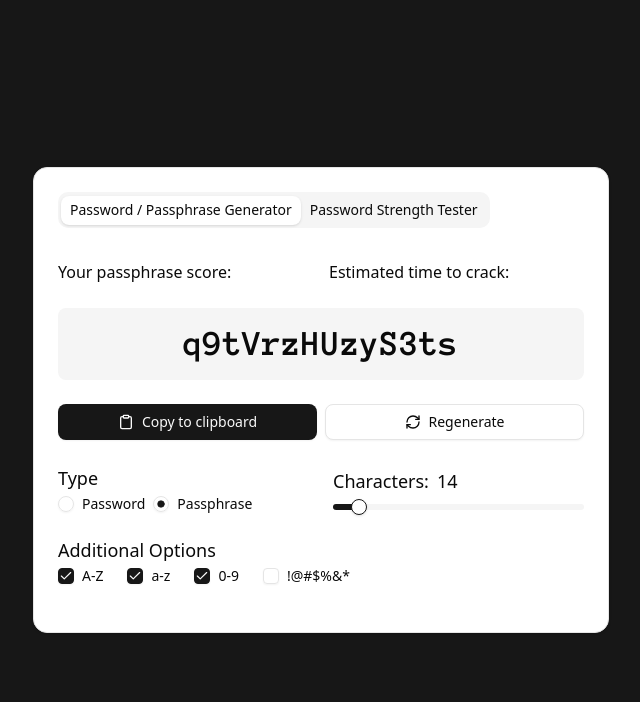
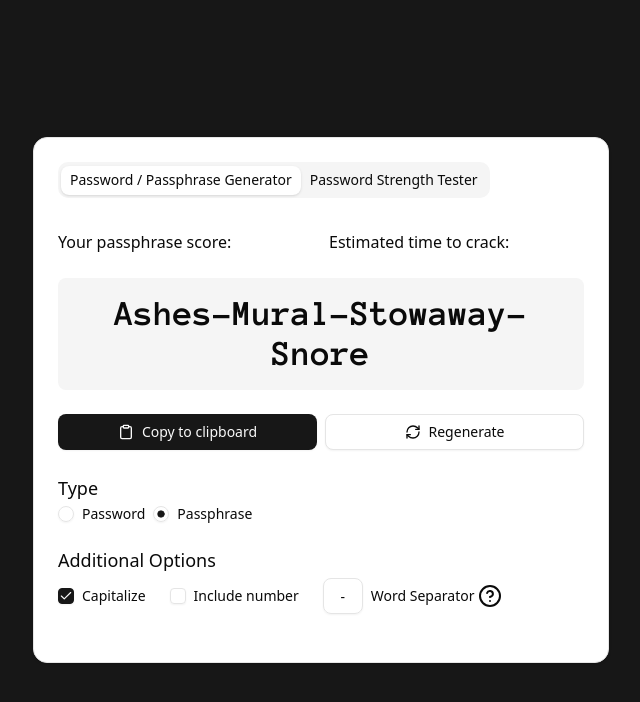
Before and after one commit to BraveHeart-tex/Password-Tools, a Next.js app: page / in a window 1280 px wide. Both pictures are taken after a click on the radio button 480 px from the left and 504 px from the top of the page. Shown: the top 702 px of the page, without its empty margins (319-959 px from the left). Built offline with nearby package versions, Linux system fonts and the light colour scheme.

Commit message:
feat: implement additional passphrase generation options

```diff
--- a/package.json
+++ b/package.json
@@ -15,6 +15,7 @@
     "@radix-ui/react-slider": "^1.2.3",
     "@radix-ui/react-slot": "^1.1.2",
     "@radix-ui/react-tabs": "^1.1.3",
+    "@radix-ui/react-tooltip": "^1.1.8",
     "class-variance-authority": "^0.7.1",
     "clsx": "^2.1.1",
     "lucide-react": "^0.487.0",
--- a/src/app/page.tsx
+++ b/src/app/page.tsx
@@ -2,18 +2,29 @@
 import { Button } from '@/components/ui/button';
 import { Card, CardContent } from '@/components/ui/card';
 import { Checkbox } from '@/components/ui/checkbox';
+import { Input } from '@/components/ui/input';
 import { Label } from '@/components/ui/label';
 import { RadioGroup, RadioGroupItem } from '@/components/ui/radio-group';
 import { Slider } from '@/components/ui/slider';
 import { Tabs, TabsContent, TabsList, TabsTrigger } from '@/components/ui/tabs';
+import {
+  Tooltip,
+  TooltipContent,
+  TooltipProvider,
+  TooltipTrigger,
+} from '@/components/ui/tooltip';
 import {
   DEFAULT_CHARACTER_LENGTH,
   GENERATION_TYPES,
   PASSWORD_LENGTHS,
 } from '@/lib/constants';
 import { generatePassphrase, generatePassword } from '@/lib/generate';
-import type { PasswordOptions, GenerationType } from '@/lib/types';
-import { ClipboardIcon, RefreshCwIcon } from 'lucide-react';
+import type {
+  PasswordOptions,
+  GenerationType,
+  PassphraseOptions,
+} from '@/lib/types';
+import { CircleHelpIcon, ClipboardIcon, RefreshCwIcon } from 'lucide-react';
 import { useEffect, useState } from 'react';
 
 const defaultPasswordOptions: PasswordOptions = {
@@ -21,6 +32,13 @@ const defaultPasswordOptions: PasswordOptions = {
   lowercase: true,
   numbers: true,
   specialCharacters: false,
+};
+
+const defaultPassphraseOptions: PassphraseOptions = {
+  capitalize: true,
+  includeNumber: false,
+  wordSeparator: '-',
+  wordCount: 4,
 };
 
 export default function Home() {
@@ -31,6 +49,9 @@ export default function Home() {
   );
   const [passwordOptions, setPasswordOptions] = useState<PasswordOptions>(
     defaultPasswordOptions
+  );
+  const [passphraseOptions, setPassphraseOptions] = useState<PassphraseOptions>(
+    defaultPassphraseOptions
   );
   const [passwordStats, setPasswordStats] = useState({
     score: '',
@@ -49,6 +70,10 @@ export default function Home() {
     setGeneratedResult(password);
   }, []);
 
+  useEffect(() => {
+    generate();
+  }, [type, passwordOptions, characterLength, passphraseOptions]);
+
   const copyToClipboard = async () => {
     if (!generatedResult) {
       alert(
@@ -64,19 +89,29 @@ export default function Home() {
     }, 2500);
   };
 
-  const regenerate = () => {
+  function generate() {
     setGeneratedResult(
       type === GENERATION_TYPES.PASSWORD
         ? generatePassword(passwordOptions, characterLength)
-        : generatePassphrase(4, '-')
+        : generatePassphrase(passphraseOptions)
     );
-  };
+  }
 
   const handlePasswordOptionChange = (
     key: keyof PasswordOptions,
     value: PasswordOptions[keyof PasswordOptions]
   ) => {
     setPasswordOptions((prev) => ({
+      ...prev,
+      [key]: value,
+    }));
+  };
+
+  const handlePassphraseOptionChange = (
+    key: keyof PassphraseOptions,
+    value: PassphraseOptions[keyof PassphraseOptions]
+  ) => {
+    setPassphraseOptions((prev) => ({
       ...prev,
       [key]: value,
     }));
@@ -126,7 +161,7 @@ export default function Home() {
                   <ClipboardIcon />
                   {copied ? 'Copied!' : 'Copy to clipboard'}
                 </Button>
-                <Button onClick={regenerate} variant="outline">
+                <Button onClick={generate} variant="outline">
                   <RefreshCwIcon />
                   Regenerate
                 </Button>
@@ -149,6 +184,7 @@ export default function Home() {
                     </div>
                   </RadioGroup>
                 </div>
+                {type === GENERATION_TYPES.PASSWORD ? (
                   <div className="grid gap-1">
                     <Label className="text-lg">
                       Characters:
@@ -163,39 +199,84 @@ export default function Home() {
                       }}
                     />
                   </div>
+                ) : null}
               </div>
               <div className="grid gap-1">
                 <Label className="text-lg">Additional Options</Label>
                 <div className="flex items-center gap-6">
                   <div className="flex items-center gap-2">
+                    {type === GENERATION_TYPES.PASSWORD ? (
+                      <>
                         <Checkbox
-                      id="options.uppercase"
+                          id="passwordOptions.uppercase"
                           checked={passwordOptions.uppercase}
                           disabled={
-                        passwordOptions.uppercase && checkedOptionsCount === 1
+                            passwordOptions.uppercase &&
+                            checkedOptionsCount === 1
                           }
                           onCheckedChange={(checked) =>
                             handlePasswordOptionChange('uppercase', !!checked)
                           }
                         />
-                    <Label htmlFor="options.uppercase">A-Z</Label>
+                        <Label htmlFor="passwordOptions.uppercase">A-Z</Label>
+                      </>
+                    ) : (
+                      <>
+                        <Checkbox
+                          id="passphraseOptions.capitalize"
+                          checked={passphraseOptions.capitalize}
+                          onCheckedChange={(checked) =>
+                            handlePassphraseOptionChange(
+                              'capitalize',
+                              !!checked
+                            )
+                          }
+                        />
+                        <Label htmlFor="passphraseOptions.capitalize">
+                          Capitalize
+                        </Label>
+                      </>
+                    )}
                   </div>
                   <div className="flex items-center gap-2">
+                    {type === GENERATION_TYPES.PASSWORD ? (
+                      <>
                         <Checkbox
-                      id="options.lowercase"
+                          id="passwordOptions.lowercase"
                           checked={passwordOptions.lowercase}
                           disabled={
-                        passwordOptions.lowercase && checkedOptionsCount === 1
+                            passwordOptions.lowercase &&
+                            checkedOptionsCount === 1
                           }
                           onCheckedChange={(checked) =>
                             handlePasswordOptionChange('lowercase', !!checked)
                           }
                         />
-                    <Label htmlFor="options.lowercase">a-z</Label>
+                        <Label htmlFor="passwordOptions.lowercase">a-z</Label>
+                      </>
+                    ) : (
+                      <>
+                        <Checkbox
+                          id="passphraseOptions.includeNumber"
+                          checked={passphraseOptions.includeNumber}
+                          onCheckedChange={(checked) =>
+                            handlePassphraseOptionChange(
+                              'includeNumber',
+                              !!checked
+                            )
+                          }
+                        />
+                        <Label htmlFor="passphraseOptions.includeNumber">
+                          Include number
+                        </Label>
+                      </>
+                    )}
                   </div>
                   <div className="flex items-center gap-2">
+                    {type === GENERATION_TYPES.PASSWORD ? (
+                      <>
                         <Checkbox
-                      id="options.numbers"
+                          id="passwordOptions.numbers"
                           checked={passwordOptions.numbers}
                           disabled={
                             passwordOptions.numbers && checkedOptionsCount === 1
@@ -204,11 +285,47 @@ export default function Home() {
                             handlePasswordOptionChange('numbers', !!checked)
                           }
                         />
-                    <Label htmlFor="options.numbers">0-9</Label>
+                        <Label htmlFor="passwordOptions.numbers">0-9</Label>
+                      </>
+                    ) : (
+                      <>
+                        <Input
+                          id="passphraseOptions.wordSeparator"
+                          value={passphraseOptions.wordSeparator}
+                          type="text"
+                          minLength={1}
+                          maxLength={1}
+                          onChange={(event) => {
+                            handlePassphraseOptionChange(
+                              'wordSeparator',
+                              event.target.value
+                            );
+                          }}
+                          className="w-10 text-lg text-center"
+                        />
+                        <div className="flex items-center gap-1">
+                          <Label htmlFor="passphraseOptions.wordSeparator">
+                            Word Separator
+                          </Label>
+                          <TooltipProvider>
+                            <Tooltip>
+                              <TooltipTrigger>
+                                <CircleHelpIcon />
+                              </TooltipTrigger>
+                              <TooltipContent>
+                                Enter a character to separate words <br />
+                                (e.g., "+" → "word1+word2+word3").
+                              </TooltipContent>
+                            </Tooltip>
+                          </TooltipProvider>
                         </div>
+                      </>
+                    )}
+                  </div>
+                  {type === GENERATION_TYPES.PASSWORD ? (
                     <div className="flex items-center gap-2">
                       <Checkbox
-                      id="options.specialCharacters"
+                        id="passwordOptions.specialCharacters"
                         checked={passwordOptions.specialCharacters}
                         disabled={
                           passwordOptions.specialCharacters &&
@@ -221,8 +338,11 @@ export default function Home() {
                           )
                         }
                       />
-                    <Label htmlFor="options.specialCharacters">!@#$%&*</Label>
+                      <Label htmlFor="passwordOptions.specialCharacters">
+                        !@#$%&*
+                      </Label>
                     </div>
+                  ) : null}
                 </div>
               </div>
             </TabsContent>
--- /dev/null
+++ b/src/components/ui/input.tsx
@@ -0,0 +1,21 @@
+import * as React from "react"
+
+import { cn } from "@/lib/utils"
+
+function Input({ className, type, ...props }: React.ComponentProps<"input">) {
+  return (
+    <input
+      type={type}
+      data-slot="input"
+      className={cn(
+        "file:text-foreground placeholder:text-muted-foreground selection:bg-primary selection:text-primary-foreground dark:bg-input/30 border-input flex h-9 w-full min-w-0 rounded-md border bg-transparent px-3 py-1 text-base shadow-xs transition-[color,box-shadow] outline-none file:inline-flex file:h-7 file:border-0 file:bg-transparent file:text-sm file:font-medium disabled:pointer-events-none disabled:cursor-not-allowed disabled:opacity-50 md:text-sm",
+        "focus-visible:border-ring focus-visible:ring-ring/50 focus-visible:ring-[3px]",
+        "aria-invalid:ring-destructive/20 dark:aria-invalid:ring-destructive/40 aria-invalid:border-destructive",
+        className
+      )}
+      {...props}
+    />
+  )
+}
+
+export { Input }
--- /dev/null
+++ b/src/components/ui/tooltip.tsx
@@ -0,0 +1,61 @@
+"use client"
+
+import * as React from "react"
+import * as TooltipPrimitive from "@radix-ui/react-tooltip"
+
+import { cn } from "@/lib/utils"
+
+function TooltipProvider({
+  delayDuration = 0,
+  ...props
+}: React.ComponentProps<typeof TooltipPrimitive.Provider>) {
+  return (
+    <TooltipPrimitive.Provider
+      data-slot="tooltip-provider"
+      delayDuration={delayDuration}
+      {...props}
+    />
+  )
+}
+
+function Tooltip({
+  ...props
+}: React.ComponentProps<typeof TooltipPrimitive.Root>) {
+  return (
+    <TooltipProvider>
+      <TooltipPrimitive.Root data-slot="tooltip" {...props} />
+    </TooltipProvider>
+  )
+}
+
+function TooltipTrigger({
+  ...props
+}: React.ComponentProps<typeof TooltipPrimitive.Trigger>) {
+  return <TooltipPrimitive.Trigger data-slot="tooltip-trigger" {...props} />
+}
+
+function TooltipContent({
+  className,
+  sideOffset = 0,
+  children,
+  ...props
+}: React.ComponentProps<typeof TooltipPrimitive.Content>) {
+  return (
+    <TooltipPrimitive.Portal>
+      <TooltipPrimitive.Content
+        data-slot="tooltip-content"
+        sideOffset={sideOffset}
+        className={cn(
+          "bg-primary text-primary-foreground animate-in fade-in-0 zoom-in-95 data-[state=closed]:animate-out data-[state=closed]:fade-out-0 data-[state=closed]:zoom-out-95 data-[side=bottom]:slide-in-from-top-2 data-[side=left]:slide-in-from-right-2 data-[side=right]:slide-in-from-left-2 data-[side=top]:slide-in-from-bottom-2 z-50 w-fit origin-(--radix-tooltip-content-transform-origin) rounded-md px-3 py-1.5 text-xs text-balance",
+          className
+        )}
+        {...props}
+      >
+        {children}
+        <TooltipPrimitive.Arrow className="bg-primary fill-primary z-50 size-2.5 translate-y-[calc(-50%_-_2px)] rotate-45 rounded-[2px]" />
+      </TooltipPrimitive.Content>
+    </TooltipPrimitive.Portal>
+  )
+}
+
+export { Tooltip, TooltipTrigger, TooltipContent, TooltipProvider }
--- a/src/lib/constants.ts
+++ b/src/lib/constants.ts
@@ -16,3 +16,8 @@ export const PASSWORD_SCORES = {
 };
 
 export const DEFAULT_CHARACTER_LENGTH = 14;
+
+export const PASSPHRASE_WORD_COUNT_CONFIG = {
+  MIN: 3,
+  MAX: 20,
+};
--- a/src/lib/generate.ts
+++ b/src/lib/generate.ts
@@ -1,4 +1,4 @@
-import type { PasswordOptions } from './types';
+import type { PassphraseOptions, PasswordOptions } from './types';
 import dicewareList from '@/data/diceware.json';
 
 const UPPERCASE = 'ABCDEFGHIJKLMNOPQRSTUVWXYZ';
@@ -27,12 +27,27 @@ export const generatePassword = (
   return result;
 };
 
-export const generatePassphrase = (wordCount = 4, separator = '-'): string => {
-  const words = [];
-  for (let i = 0; i < wordCount; i++) {
+export const generatePassphrase = (options: PassphraseOptions): string => {
+  let words = [];
+  for (let i = 0; i < options.wordCount; i++) {
     const randomIndex = Math.floor(Math.random() * dicewareList.length);
     words.push(dicewareList[randomIndex]);
   }
 
-  return words.join(separator);
+  if (options.includeNumber) {
+    const randomIndexToAddNumberTo = Math.floor(Math.random() * words.length);
+    words = words.map((word, index) => {
+      if (index === randomIndexToAddNumberTo) {
+        word += Math.floor(Math.random() * 9);
+      }
+
+      return word;
+    });
+  }
+
+  if (options.capitalize) {
+    words = words.map((word) => word[0].toUpperCase() + word.substring(1));
+  }
+
+  return words.join(options.wordSeparator);
 };
```
Also changed, not shown: src/lib/types.ts (+7 -0 lines), 1 other file (tests, documents, lock files or other folders). Lines whose indentation alone changed are shown as unchanged.
